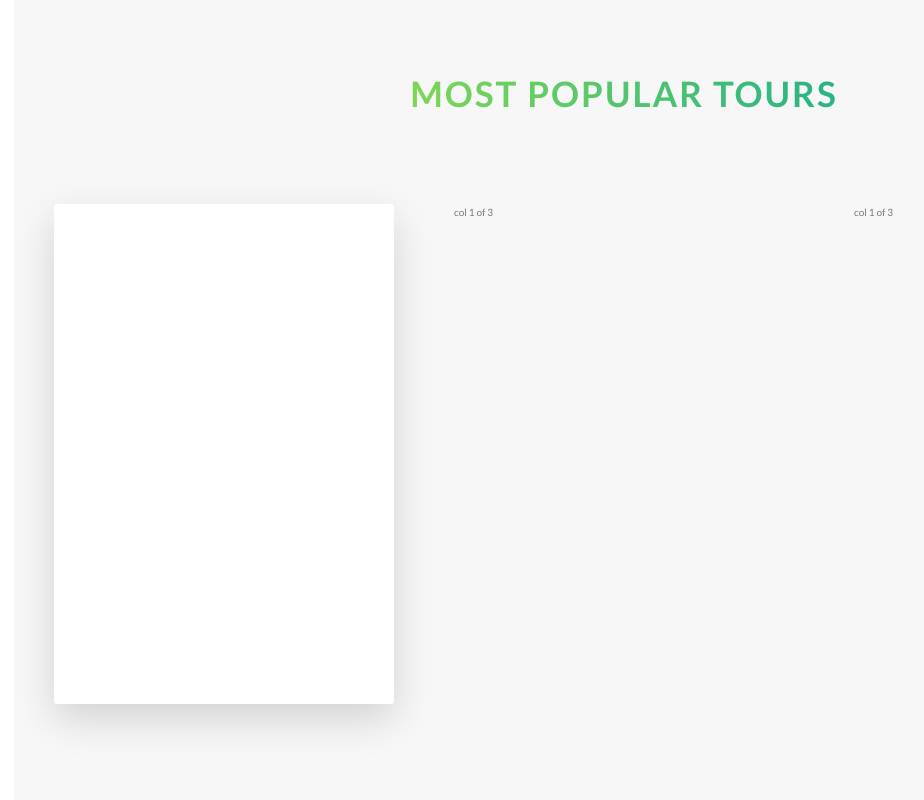
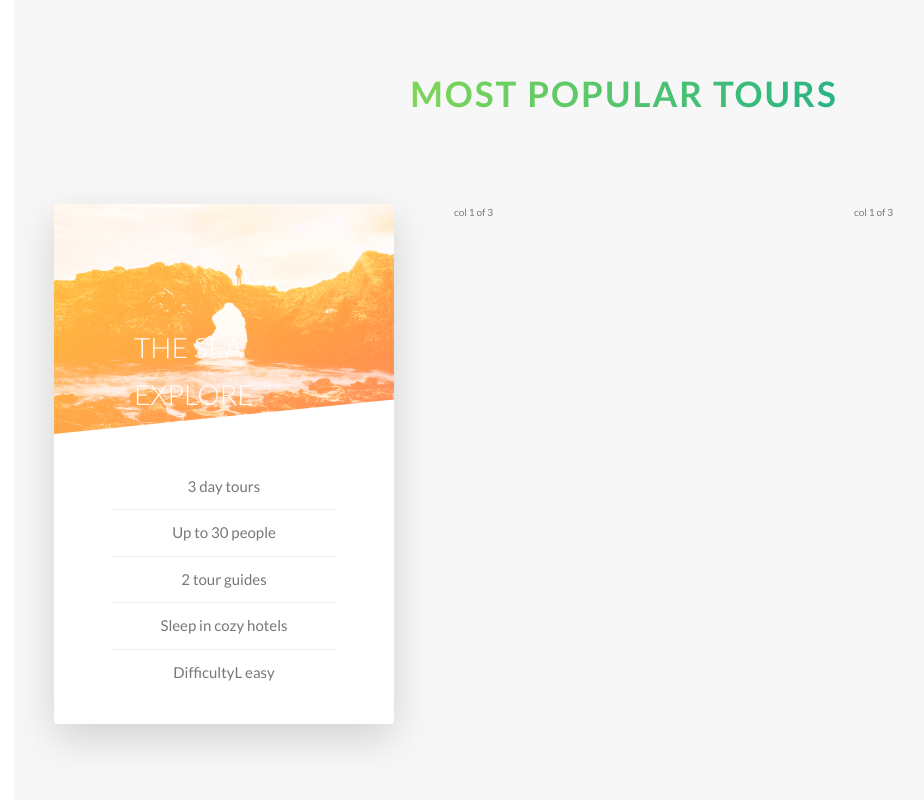
Before and after one commit to Umpoy/tableland, a website: page index.html in a window 1280 px wide. Shown: the part 2551-3351 px from the top of the page, without its empty margins (16-940 px from the left). Drawn offline with Linux system fonts and the light colour scheme.

Commit message:
tours section part-2

```diff
--- a/index.html
+++ b/index.html
@@ -119,7 +119,21 @@
                 <div class="col-1-of-3">
                     <div class="card">
                         <div class="card__side card__side--front">
-                            FRONT
+                            <div class="card__picture card__picture--1">
+                                &nbsp
+                            </div>
+                            <h4 class="card__heading">
+                                <span class="card__heading-span card__heading-span--1">The Sea Explore</span>
+                            </h4>
+                            <div class="card__details">
+                                <ul>
+                                    <li>3 day tours</li>
+                                    <li>Up to 30 people</li>
+                                    <li>2 tour guides</li>
+                                    <li>Sleep in cozy hotels</li>
+                                    <li>DifficultyL easy</li>
+                                </ul>
+                            </div>
                         </div>
                         <div class="card__side card__side--back card__side--back-1">
                             BACK
--- a/sass/abstracts/_variable.scss
+++ b/sass/abstracts/_variable.scss
@@ -10,6 +10,7 @@ $color-tertiary-light: #2998ff;
 $color-tertiary-dark: #5643fa;
 
 $color-grey-light-1: #f7f7f7;
+$color-grey-light-2: #eee;
 
 $color-grey-dark: #777;
 $color-white: #fff;
--- a/sass/components/_card.scss
+++ b/sass/components/_card.scss
@@ -1,14 +1,13 @@
 .card {
+
+    // FUNCTIONALIY
     perspective: 150rem;
     -moz-perspective: 150rem;
     position: relative;
-    height: 50rem;
+    height: 52rem;
 
     &__side {
-        color: white;
-        font-size: 2rem;
-
-        height: 50rem;
+        height: 52rem;
         transition: all .8s ease;
         position: absolute;
         top: 0;
@@ -16,10 +15,11 @@
         width: 100%;
         backface-visibility: hidden;
         border-radius: 3px;
+        overflow: hidden;
         box-shadow: 0 1.5rem 4rem rgba($color-black, .15);
 
         &--front {
-            background-color: white;
+            background-color: $color-white;
         }
 
         &--back {
@@ -33,10 +33,76 @@
 
 
     &:hover &__side--front {
-        transform: rotateY(180deg);
+        transform: rotateY(-180deg);
     }
 
     &:hover &__side--back {
         transform: rotateY(0);
     }
+
+    // FRONT SIDE STYLING
+    &__picture {
+        background-size: cover;
+        height: 23rem;
+        background-blend-mode: screen;
+        -webkit-clip-path: polygon(0 0, 100% 0, 100% 85%, 0 100%);
+        clip-path: polygon(0 0, 100% 0, 100% 85%, 0 100%);
+
+        &--1 {
+            background-image: linear-gradient(to right bottom, $color-secondary-light, $color-secondary-dark),
+            url(../img/nat-5.jpg);
+        }
+
+        &--2 {
+            background-image: url(../img/nat-5.jpg);
+        }
+
+        &--3 {
+            background-image: url(../img/nat-5.jpg);
+        }
+    }
+
+    &__heading {
+        font-size: 2.8rem;
+        font-weight: 300;
+        text-transform: uppercase;
+        text-align: rigth;
+        color: $color-white;
+        position: absolute;
+        top: 12rem;
+        right: 2rem;
+        width: 75%;
+
+    }
+    &__heading-span {
+        padding: 1rem 1.5rem;
+        -webkit-box-decoration-break: clone;
+        box-decoration-break: clone;
+
+        &--1 {
+            background-image: linear-gradient(to right bottom,
+            rbga($color-secondary-light, .85),
+            rgba($color-secondary-dark, .85));
+        }
+    }
+
+    &__details {
+        padding: 3rem;
+
+        ul {
+            list-style: none;
+            width: 80%;
+            margin: 0 auto;
+
+            li {
+                text-align: center;
+                font-size: 1.5rem;
+                padding: 1rem;
+
+                &:not(:last-child) {
+                    border-bottom: 1px solid $color-grey-light-2;
+                }
+            }
+        }
+    }
 }
--- a/sass/layout/_header.scss
+++ b/sass/layout/_header.scss
@@ -8,7 +8,7 @@
     background-size: cover;
     background-position: top;
     position: relative;
-
+    -webkit-clip-path: polygon(0 0, 100% 0, 100% 75vh, 0 100%);
     clip-path: polygon(0 0, 100% 0, 100% 75vh, 0 100%);
 
     &__logo-box {
```
Also changed, not shown: css/style.css.
